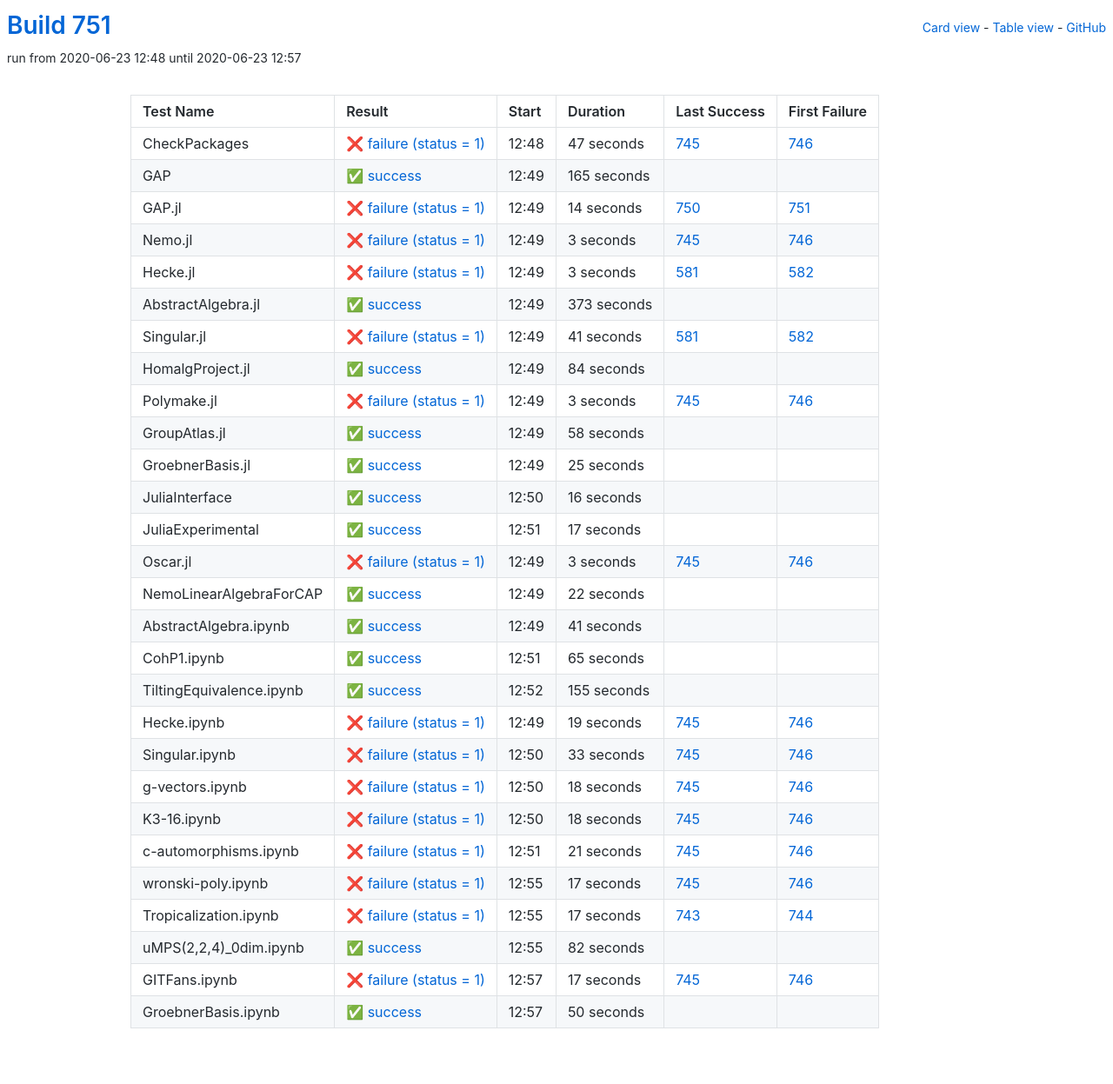
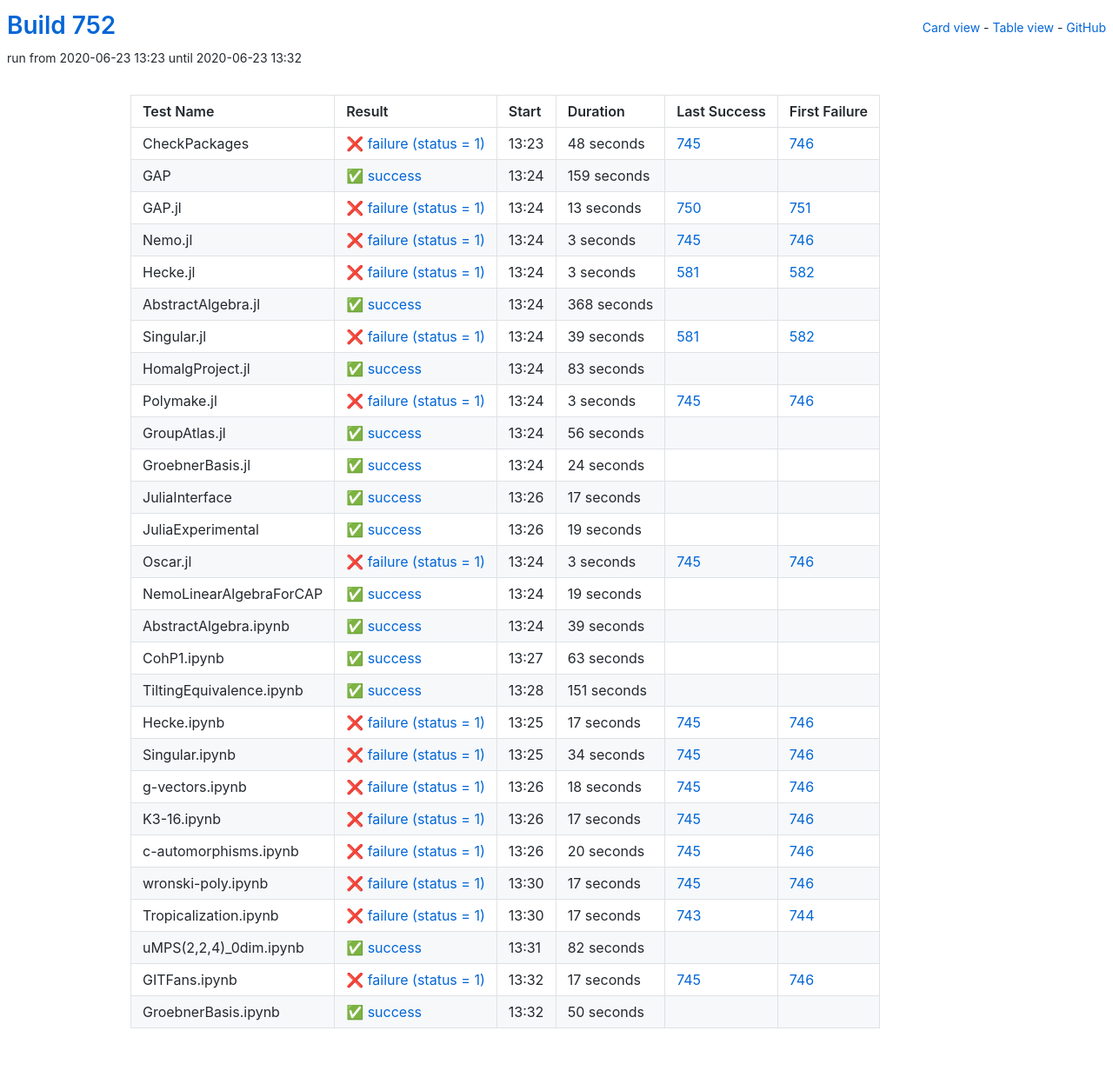
Before and after one commit to oscar-system/oscar-ci-status-1.4, a Jekyll site: the page built from table.html, in a window 1280 px wide. Shown: the whole page at 87% size. Built offline with Jekyll 4.4.1, drawn with Linux system fonts in a browser that asks for light colours.

Commit message:
Build #752

```diff
--- a/_data/ci.yml
+++ b/_data/ci.yml
@@ -1,6 +1,6 @@
 ---
-build: 751
-build_url: https://oscarci.mathematik.uni-kl.de/job/oscar-julia-1.4/751/
+build: 752
+build_url: https://oscarci.mathematik.uni-kl.de/job/oscar-julia-1.4/752/
 job: oscar-julia-1.4
 organization: oscar-system
 repo: oscar-ci-status-1.4
@@ -8,44 +8,44 @@ repourl: https://github.com/oscar-system/oscar-ci-status-1.4
 tests:
 - name: CheckPackages
   id: checkpackages
-  log: https://oscarci.mathematik.uni-kl.de/job/oscar-julia-1.4/751/artifact/logs/build-751/CheckPackages.log
-  start: 2020-06-23 12:48
+  log: https://oscarci.mathematik.uni-kl.de/job/oscar-julia-1.4/752/artifact/logs/build-752/CheckPackages.log
+  start: 2020-06-23 13:23
   success: false
   exitcode: 1
   status: failure
-  duration: 47
+  duration: 48
   last_success: 745
   last_success_url: https://oscarci.mathematik.uni-kl.de/job/oscar-julia-1.4/745/
   first_failure: 746
   first_failure_url: https://oscarci.mathematik.uni-kl.de/job/oscar-julia-1.4/746/
 - name: GAP
   id: gap
-  log: https://oscarci.mathematik.uni-kl.de/job/oscar-julia-1.4/751/artifact/logs/build-751/GAP.log
-  start: 2020-06-23 12:49
+  log: https://oscarci.mathematik.uni-kl.de/job/oscar-julia-1.4/752/artifact/logs/build-752/GAP.log
+  start: 2020-06-23 13:24
   success: true
   exitcode: 0
   status: success
-  duration: 165
+  duration: 159
   last_success: false
   last_success_url:
   first_failure: false
   first_failure_url:
 - name: GAP.jl
   id: gap-jl
-  log: https://oscarci.mathematik.uni-kl.de/job/oscar-julia-1.4/751/artifact/logs/build-751/GAP.jl.log
-  start: 2020-06-23 12:49
+  log: https://oscarci.mathematik.uni-kl.de/job/oscar-julia-1.4/752/artifact/logs/build-752/GAP.jl.log
+  start: 2020-06-23 13:24
   success: false
   exitcode: 1
   status: failure
-  duration: 14
+  duration: 13
   last_success: 750
   last_success_url: https://oscarci.mathematik.uni-kl.de/job/oscar-julia-1.4/750/
   first_failure: 751
   first_failure_url: https://oscarci.mathematik.uni-kl.de/job/oscar-julia-1.4/751/
 - name: Nemo.jl
   id: nemo-jl
-  log: https://oscarci.mathematik.uni-kl.de/job/oscar-julia-1.4/751/artifact/logs/build-751/Nemo.jl.log
-  start: 2020-06-23 12:49
+  log: https://oscarci.mathematik.uni-kl.de/job/oscar-julia-1.4/752/artifact/logs/build-752/Nemo.jl.log
+  start: 2020-06-23 13:24
   success: false
   exitcode: 1
   status: failure
@@ -56,8 +56,8 @@ tests:
   first_failure_url: https://oscarci.mathematik.uni-kl.de/job/oscar-julia-1.4/746/
 - name: Hecke.jl
   id: hecke-jl
-  log: https://oscarci.mathematik.uni-kl.de/job/oscar-julia-1.4/751/artifact/logs/build-751/Hecke.jl.log
-  start: 2020-06-23 12:49
+  log: https://oscarci.mathematik.uni-kl.de/job/oscar-julia-1.4/752/artifact/logs/build-752/Hecke.jl.log
+  start: 2020-06-23 13:24
   success: false
   exitcode: 1
   status: failure
@@ -68,44 +68,44 @@ tests:
   first_failure_url: https://oscarci.mathematik.uni-kl.de/job/oscar-julia-1.4/582/
 - name: AbstractAlgebra.jl
   id: abstractalgebra-jl
-  log: https://oscarci.mathematik.uni-kl.de/job/oscar-julia-1.4/751/artifact/logs/build-751/AbstractAlgebra.jl.log
-  start: 2020-06-23 12:49
+  log: https://oscarci.mathematik.uni-kl.de/job/oscar-julia-1.4/752/artifact/logs/build-752/AbstractAlgebra.jl.log
+  start: 2020-06-23 13:24
   success: true
   exitcode: 0
   status: success
-  duration: 373
+  duration: 368
   last_success: false
   last_success_url:
   first_failure: false
   first_failure_url:
 - name: Singular.jl
   id: singular-jl
-  log: https://oscarci.mathematik.uni-kl.de/job/oscar-julia-1.4/751/artifact/logs/build-751/Singular.jl.log
-  start: 2020-06-23 12:49
+  log: https://oscarci.mathematik.uni-kl.de/job/oscar-julia-1.4/752/artifact/logs/build-752/Singular.jl.log
+  start: 2020-06-23 13:24
   success: false
   exitcode: 1
   status: failure
-  duration: 41
+  duration: 39
   last_success: 581
   last_success_url: https://oscarci.mathematik.uni-kl.de/job/oscar-julia-1.4/581/
   first_failure: 582
   first_failure_url: https://oscarci.mathematik.uni-kl.de/job/oscar-julia-1.4/582/
 - name: HomalgProject.jl
   id: homalgproject-jl
-  log: https://oscarci.mathematik.uni-kl.de/job/oscar-julia-1.4/751/artifact/logs/build-751/HomalgProject.jl.log
-  start: 2020-06-23 12:49
+  log: https://oscarci.mathematik.uni-kl.de/job/oscar-julia-1.4/752/artifact/logs/build-752/HomalgProject.jl.log
+  start: 2020-06-23 13:24
   success: true
   exitcode: 0
   status: success
-  duration: 84
+  duration: 83
   last_success: false
   last_success_url:
   first_failure: false
   first_failure_url:
 - name: Polymake.jl
   id: polymake-jl
-  log: https://oscarci.mathematik.uni-kl.de/job/oscar-julia-1.4/751/artifact/logs/build-751/Polymake.jl.log
-  start: 2020-06-23 12:49
+  log: https://oscarci.mathematik.uni-kl.de/job/oscar-julia-1.4/752/artifact/logs/build-752/Polymake.jl.log
+  start: 2020-06-23 13:24
   success: false
   exitcode: 1
   status: failure
@@ -116,44 +116,32 @@ tests:
   first_failure_url: https://oscarci.mathematik.uni-kl.de/job/oscar-julia-1.4/746/
 - name: GroupAtlas.jl
   id: groupatlas-jl
-  log: https://oscarci.mathematik.uni-kl.de/job/oscar-julia-1.4/751/artifact/logs/build-751/GroupAtlas.jl.log
-  start: 2020-06-23 12:49
+  log: https://oscarci.mathematik.uni-kl.de/job/oscar-julia-1.4/752/artifact/logs/build-752/GroupAtlas.jl.log
+  start: 2020-06-23 13:24
   success: true
   exitcode: 0
   status: success
-  duration: 58
+  duration: 56
   last_success: false
   last_success_url:
   first_failure: false
   first_failure_url:
 - name: GroebnerBasis.jl
   id: groebnerbasis-jl
-  log: https://oscarci.mathematik.uni-kl.de/job/oscar-julia-1.4/751/artifact/logs/build-751/GroebnerBasis.jl.log
-  start: 2020-06-23 12:49
+  log: https://oscarci.mathematik.uni-kl.de/job/oscar-julia-1.4/752/artifact/logs/build-752/GroebnerBasis.jl.log
+  start: 2020-06-23 13:24
   success: true
   exitcode: 0
   status: success
-  duration: 25
+  duration: 24
   last_success: false
   last_success_url:
   first_failure: false
   first_failure_url:
 - name: JuliaInterface
   id: juliainterface
-  log: https://oscarci.mathematik.uni-kl.de/job/oscar-julia-1.4/751/artifact/logs/build-751/JuliaInterface.log
-  start: 2020-06-23 12:50
-  success: true
-  exitcode: 0
-  status: success
-  duration: 16
-  last_success: false
-  last_success_url:
-  first_failure: false
-  first_failure_url:
-- name: JuliaExperimental
-  id: juliaexperimental
-  log: https://oscarci.mathematik.uni-kl.de/job/oscar-julia-1.4/751/artifact/logs/build-751/JuliaExperimental.log
-  start: 2020-06-23 12:51
+  log: https://oscarci.mathematik.uni-kl.de/job/oscar-julia-1.4/752/artifact/logs/build-752/JuliaInterface.log
+  start: 2020-06-23 13:26
   success: true
   exitcode: 0
   status: success
@@ -162,10 +150,22 @@ tests:
   last_success_url:
   first_failure: false
   first_failure_url:
+- name: JuliaExperimental
+  id: juliaexperimental
+  log: https://oscarci.mathematik.uni-kl.de/job/oscar-julia-1.4/752/artifact/logs/build-752/JuliaExperimental.log
+  start: 2020-06-23 13:26
+  success: true
+  exitcode: 0
+  status: success
+  duration: 19
+  last_success: false
+  last_success_url:
+  first_failure: false
+  first_failure_url:
 - name: Oscar.jl
   id: oscar-jl
-  log: https://oscarci.mathematik.uni-kl.de/job/oscar-julia-1.4/751/artifact/logs/build-751/Oscar.jl.log
-  start: 2020-06-23 12:49
+  log: https://oscarci.mathematik.uni-kl.de/job/oscar-julia-1.4/752/artifact/logs/build-752/Oscar.jl.log
+  start: 2020-06-23 13:24
   success: false
   exitcode: 1
   status: failure
@@ -176,80 +176,80 @@ tests:
   first_failure_url: https://oscarci.mathematik.uni-kl.de/job/oscar-julia-1.4/746/
 - name: NemoLinearAlgebraForCAP
   id: nemolinearalgebraforcap
-  log: https://oscarci.mathematik.uni-kl.de/job/oscar-julia-1.4/751/artifact/logs/build-751/NemoLinearAlgebraForCAP.log
-  start: 2020-06-23 12:49
+  log: https://oscarci.mathematik.uni-kl.de/job/oscar-julia-1.4/752/artifact/logs/build-752/NemoLinearAlgebraForCAP.log
+  start: 2020-06-23 13:24
   success: true
   exitcode: 0
   status: success
-  duration: 22
+  duration: 19
   last_success: false
   last_success_url:
   first_failure: false
   first_failure_url:
 - name: AbstractAlgebra.ipynb
   id: abstractalgebra-ipynb
-  log: https://oscarci.mathematik.uni-kl.de/job/oscar-julia-1.4/751/artifact/logs/build-751/AbstractAlgebra.ipynb.log
-  start: 2020-06-23 12:49
+  log: https://oscarci.mathematik.uni-kl.de/job/oscar-julia-1.4/752/artifact/logs/build-752/AbstractAlgebra.ipynb.log
+  start: 2020-06-23 13:24
   success: true
   exitcode: 0
   status: success
-  duration: 41
+  duration: 39
   last_success: false
   last_success_url:
   first_failure: false
   first_failure_url:
 - name: CohP1.ipynb
   id: cohp1-ipynb
-  log: https://oscarci.mathematik.uni-kl.de/job/oscar-julia-1.4/751/artifact/logs/build-751/CohP1.ipynb.log
-  start: 2020-06-23 12:51
+  log: https://oscarci.mathematik.uni-kl.de/job/oscar-julia-1.4/752/artifact/logs/build-752/CohP1.ipynb.log
+  start: 2020-06-23 13:27
   success: true
   exitcode: 0
   status: success
-  duration: 65
+  duration: 63
   last_success: false
   last_success_url:
   first_failure: false
   first_failure_url:
 - name: TiltingEquivalence.ipynb
   id: tiltingequivalence-ipynb
-  log: https://oscarci.mathematik.uni-kl.de/job/oscar-julia-1.4/751/artifact/logs/build-751/TiltingEquivalence.ipynb.log
-  start: 2020-06-23 12:52
+  log: https://oscarci.mathematik.uni-kl.de/job/oscar-julia-1.4/752/artifact/logs/build-752/TiltingEquivalence.ipynb.log
+  start: 2020-06-23 13:28
   success: true
   exitcode: 0
   status: success
-  duration: 155
+  duration: 151
   last_success: false
   last_success_url:
   first_failure: false
   first_failure_url:
 - name: Hecke.ipynb
   id: hecke-ipynb
-  log: https://oscarci.mathematik.uni-kl.de/job/oscar-julia-1.4/751/artifact/logs/build-751/Hecke.ipynb.log
-  start: 2020-06-23 12:49
+  log: https://oscarci.mathematik.uni-kl.de/job/oscar-julia-1.4/752/artifact/logs/build-752/Hecke.ipynb.log
+  start: 2020-06-23 13:25
   success: false
   exitcode: 1
   status: failure
-  duration: 19
+  duration: 17
   last_success: 745
   last_success_url: https://oscarci.mathematik.uni-kl.de/job/oscar-julia-1.4/745/
   first_failure: 746
   first_failure_url: https://oscarci.mathematik.uni-kl.de/job/oscar-julia-1.4/746/
 - name: Singular.ipynb
   id: singular-ipynb
-  log: https://oscarci.mathematik.uni-kl.de/job/oscar-julia-1.4/751/artifact/logs/build-751/Singular.ipynb.log
-  start: 2020-06-23 12:50
+  log: https://oscarci.mathematik.uni-kl.de/job/oscar-julia-1.4/752/artifact/logs/build-752/Singular.ipynb.log
+  start: 2020-06-23 13:25
   success: false
   exitcode: 1
   status: failure
-  duration: 33
+  duration: 34
   last_success: 745
   last_success_url: https://oscarci.mathematik.uni-kl.de/job/oscar-julia-1.4/745/
   first_failure: 746
   first_failure_url: https://oscarci.mathematik.uni-kl.de/job/oscar-julia-1.4/746/
 - name: g-vectors.ipynb
   id: g-vectors-ipynb
-  log: https://oscarci.mathematik.uni-kl.de/job/oscar-julia-1.4/751/artifact/logs/build-751/g-vectors.ipynb.log
-  start: 2020-06-23 12:50
+  log: https://oscarci.mathematik.uni-kl.de/job/oscar-julia-1.4/752/artifact/logs/build-752/g-vectors.ipynb.log
+  start: 2020-06-23 13:26
   success: false
   exitcode: 1
   status: failure
@@ -260,32 +260,32 @@ tests:
   first_failure_url: https://oscarci.mathematik.uni-kl.de/job/oscar-julia-1.4/746/
 - name: K3-16.ipynb
   id: k3-16-ipynb
-  log: https://oscarci.mathematik.uni-kl.de/job/oscar-julia-1.4/751/artifact/logs/build-751/K3-16.ipynb.log
-  start: 2020-06-23 12:50
+  log: https://oscarci.mathematik.uni-kl.de/job/oscar-julia-1.4/752/artifact/logs/build-752/K3-16.ipynb.log
+  start: 2020-06-23 13:26
   success: false
   exitcode: 1
   status: failure
-  duration: 18
+  duration: 17
   last_success: 745
   last_success_url: https://oscarci.mathematik.uni-kl.de/job/oscar-julia-1.4/745/
   first_failure: 746
   first_failure_url: https://oscarci.mathematik.uni-kl.de/job/oscar-julia-1.4/746/
 - name: c-automorphisms.ipynb
   id: c-automorphisms-ipynb
-  log: https://oscarci.mathematik.uni-kl.de/job/oscar-julia-1.4/751/artifact/logs/build-751/c-automorphisms.ipynb.log
-  start: 2020-06-23 12:51
+  log: https://oscarci.mathematik.uni-kl.de/job/oscar-julia-1.4/752/artifact/logs/build-752/c-automorphisms.ipynb.log
+  start: 2020-06-23 13:26
   success: false
   exitcode: 1
   status: failure
-  duration: 21
+  duration: 20
   last_success: 745
   last_success_url: https://oscarci.mathematik.uni-kl.de/job/oscar-julia-1.4/745/
   first_failure: 746
   first_failure_url: https://oscarci.mathematik.uni-kl.de/job/oscar-julia-1.4/746/
 - name: wronski-poly.ipynb
   id: wronski-poly-ipynb
-  log: https://oscarci.mathematik.uni-kl.de/job/oscar-julia-1.4/751/artifact/logs/build-751/wronski-poly.ipynb.log
-  start: 2020-06-23 12:55
+  log: https://oscarci.mathematik.uni-kl.de/job/oscar-julia-1.4/752/artifact/logs/build-752/wronski-poly.ipynb.log
+  start: 2020-06-23 13:30
   success: false
   exitcode: 1
   status: failure
@@ -296,8 +296,8 @@ tests:
   first_failure_url: https://oscarci.mathematik.uni-kl.de/job/oscar-julia-1.4/746/
 - name: Tropicalization.ipynb
   id: tropicalization-ipynb
-  log: https://oscarci.mathematik.uni-kl.de/job/oscar-julia-1.4/751/artifact/logs/build-751/Tropicalization.ipynb.log
-  start: 2020-06-23 12:55
+  log: https://oscarci.mathematik.uni-kl.de/job/oscar-julia-1.4/752/artifact/logs/build-752/Tropicalization.ipynb.log
+  start: 2020-06-23 13:30
   success: false
   exitcode: 1
   status: failure
@@ -308,8 +308,8 @@ tests:
   first_failure_url: https://oscarci.mathematik.uni-kl.de/job/oscar-julia-1.4/744/
 - name: uMPS(2,2,4)_0dim.ipynb
   id: umps-2-2-4-0dim-ipynb
-  log: https://oscarci.mathematik.uni-kl.de/job/oscar-julia-1.4/751/artifact/logs/build-751/uMPS-2-2-4-_0dim.ipynb.log
-  start: 2020-06-23 12:55
+  log: https://oscarci.mathematik.uni-kl.de/job/oscar-julia-1.4/752/artifact/logs/build-752/uMPS-2-2-4-_0dim.ipynb.log
+  start: 2020-06-23 13:31
   success: true
   exitcode: 0
   status: success
@@ -320,8 +320,8 @@ tests:
   first_failure_url:
 - name: GITFans.ipynb
   id: gitfans-ipynb
-  log: https://oscarci.mathematik.uni-kl.de/job/oscar-julia-1.4/751/artifact/logs/build-751/GITFans.ipynb.log
-  start: 2020-06-23 12:57
+  log: https://oscarci.mathematik.uni-kl.de/job/oscar-julia-1.4/752/artifact/logs/build-752/GITFans.ipynb.log
+  start: 2020-06-23 13:32
   success: false
   exitcode: 1
   status: failure
@@ -332,8 +332,8 @@ tests:
   first_failure_url: https://oscarci.mathematik.uni-kl.de/job/oscar-julia-1.4/746/
 - name: GroebnerBasis.ipynb
   id: groebnerbasis-ipynb
-  log: https://oscarci.mathematik.uni-kl.de/job/oscar-julia-1.4/751/artifact/logs/build-751/GroebnerBasis.ipynb.log
-  start: 2020-06-23 12:57
+  log: https://oscarci.mathematik.uni-kl.de/job/oscar-julia-1.4/752/artifact/logs/build-752/GroebnerBasis.ipynb.log
+  start: 2020-06-23 13:32
   success: true
   exitcode: 0
   status: success
```
Also changed, not shown: README.md.
